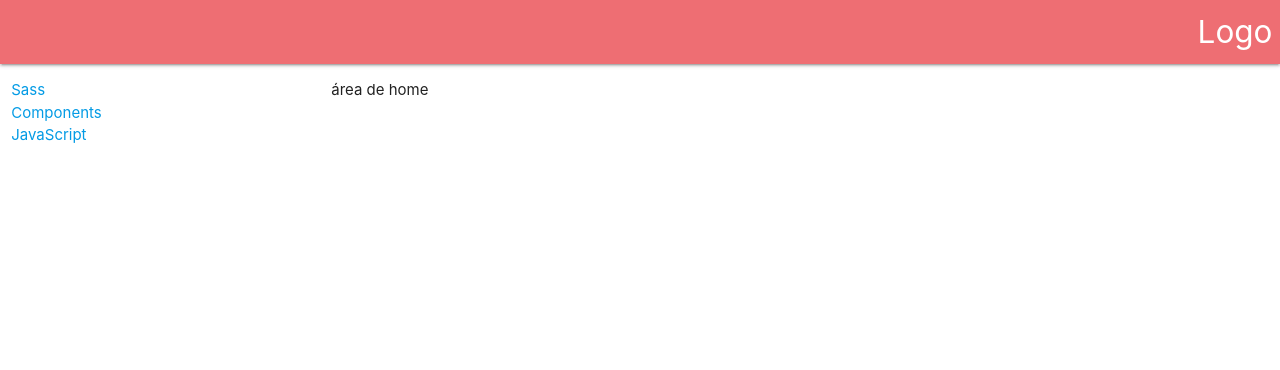
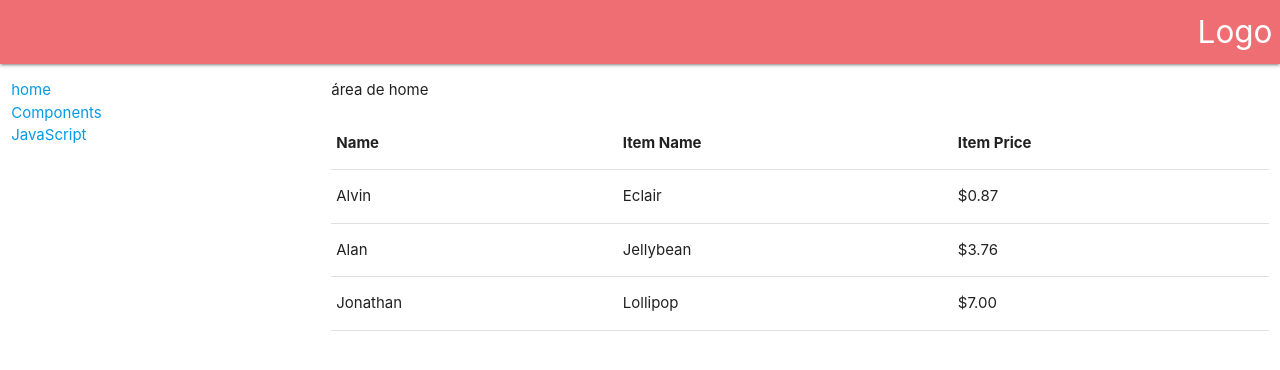
Before and after one commit to RjlopesDevelop/rotas, an Angular app: page / in a window 1280 px wide. Shown: the top 370 px of the page. Built offline with nearby package versions, Linux system fonts and the light colour scheme.

Commit message:
inclusão de table

```diff
--- a/src/app/app.component.html
+++ b/src/app/app.component.html
@@ -15,9 +15,9 @@
 
     <div class="col s3">
      <ul id="nav-mobile" class="left hide-on-med-and-down">
-      <li><a href="sass.html">Sass</a></li>
-      <li><a href="badges.html">Components</a></li>
-      <li><a href="collapsible.html">JavaScript</a></li>
+      <li><a href="./">home</a></li>
+      <li><a href="./">Components</a></li>
+      <li><a href="./">JavaScript</a></li>
     </ul>
     </div>
 
--- a/src/app/home/home.component.html
+++ b/src/app/home/home.component.html
@@ -2,4 +2,31 @@
   <p>
     área de home
   </p>
+  <table>
+    <thead>
+      <tr>
+          <th>Name</th>
+          <th>Item Name</th>
+          <th>Item Price</th>
+      </tr>
+    </thead>
+
+    <tbody>
+      <tr>
+        <td>Alvin</td>
+        <td>Eclair</td>
+        <td>$0.87</td>
+      </tr>
+      <tr>
+        <td>Alan</td>
+        <td>Jellybean</td>
+        <td>$3.76</td>
+      </tr>
+      <tr>
+        <td>Jonathan</td>
+        <td>Lollipop</td>
+        <td>$7.00</td>
+      </tr>
+    </tbody>
+  </table>
 </div>
```
